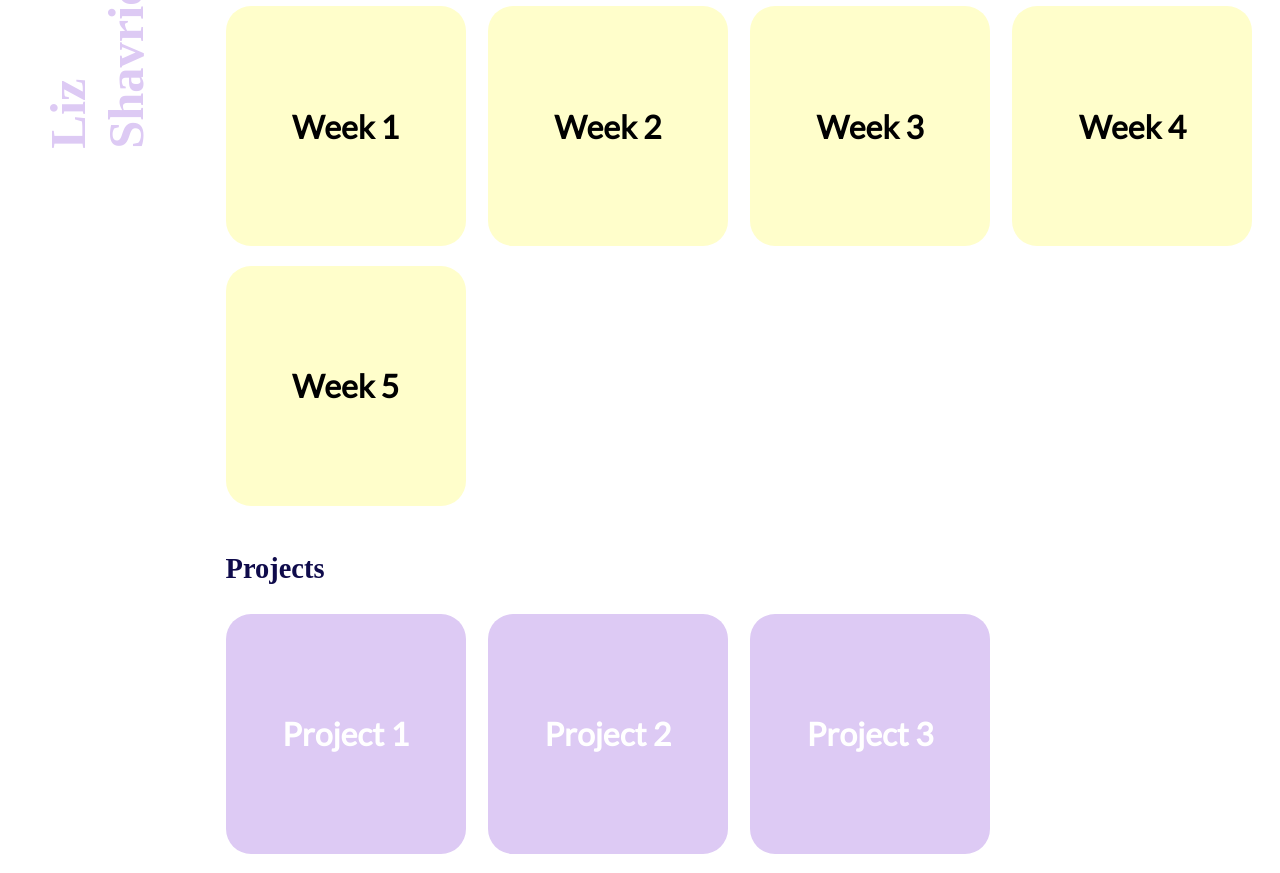
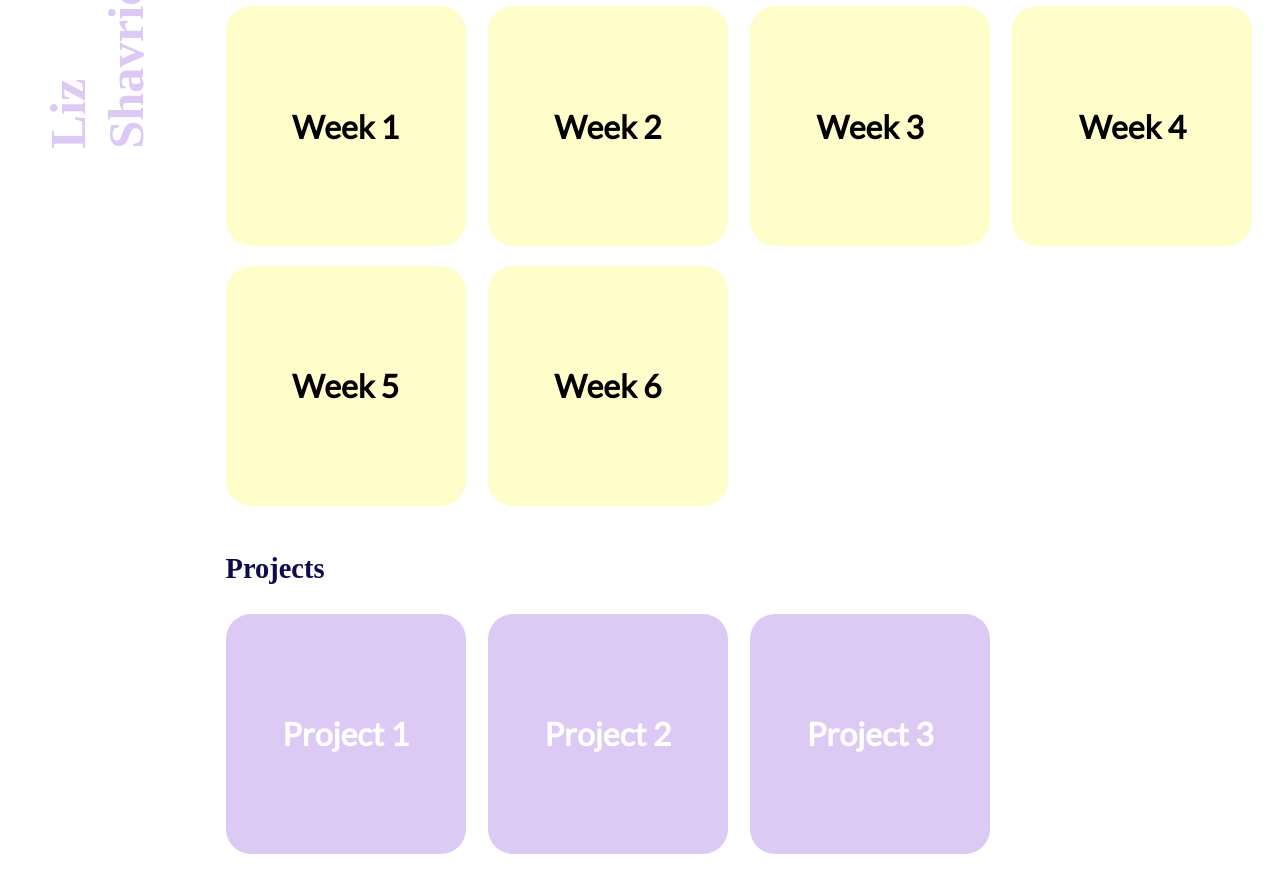
Before and after one commit to lizshavrick/core-lab-int-hsp20, a plain HTML site: page index.html in a window 1280 px wide. Drawn offline with Linux system fonts and the light colour scheme.

Commit message:
Update index.html

```diff
--- a/index.html
+++ b/index.html
@@ -45,7 +45,14 @@
 
 
 			</div></a>
+		<a href="sessions/week_6/index.html">
+			<div class='section'>
+				<h1>Week 6</h1>
+
+
+			</div></a>
 		<br>
+
 			<div>
 				<h3>Projects</h3>
 
```
